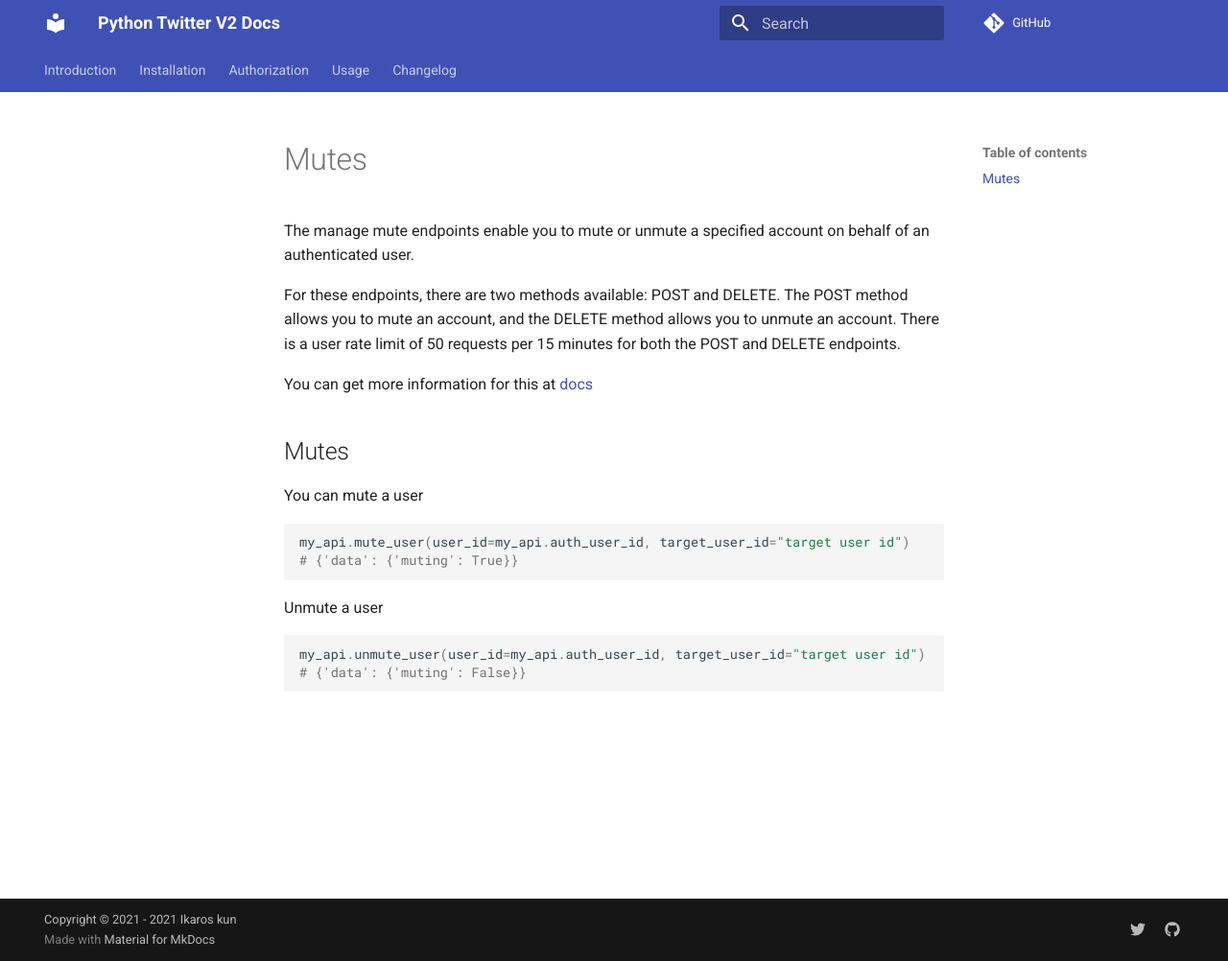
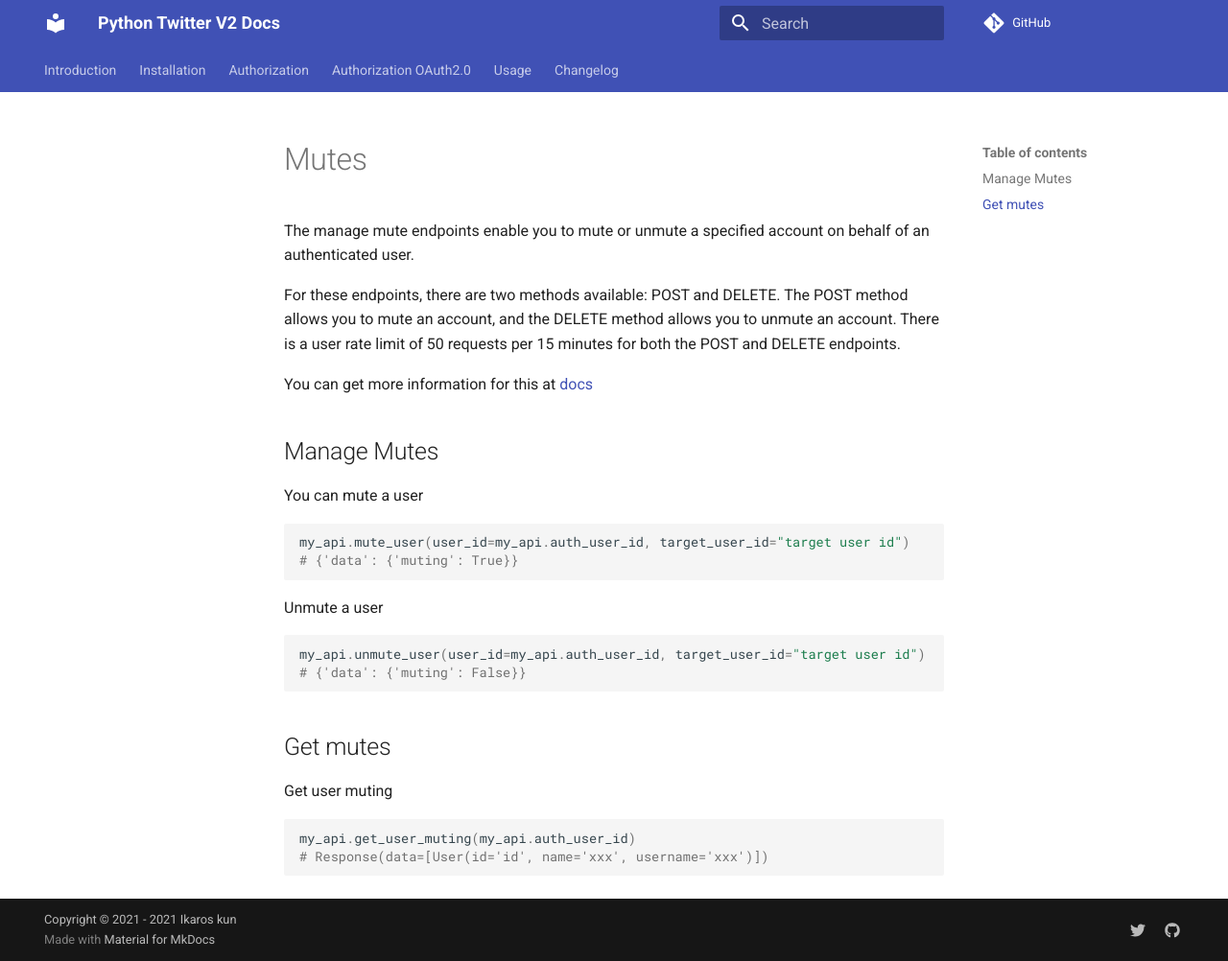
Before and after one commit to sns-sdks/python-twitter, an MkDocs documentation site: the page built from docs/docs/usage/users/mutes.md, in a window 1280 px wide and 1002 px high. Shown: the whole window at 96% size. Built offline with MkDocs 1.6.1 and Material for MkDocs 9.7.7, drawn with Linux system fonts in a browser that asks for light colours; comment, search, counter and statistics services are not loaded.

Commit message:
docs(docs): :memo: update docs for recently features

````diff
--- a/docs/docs/usage/users/mutes.md
+++ b/docs/docs/usage/users/mutes.md
@@ -4,7 +4,7 @@
 
 You can get more information for this at [docs](https://developer.twitter.com/en/docs/twitter-api/users/mutes/introduction)
 
-## Mutes
+## Manage Mutes
 
 You can mute a user
 
@@ -19,3 +19,12 @@
 my_api.unmute_user(user_id=my_api.auth_user_id, target_user_id="target user id")
 # {'data': {'muting': False}}
 ```
+
+## Get mutes
+
+Get user muting
+
+```python
+my_api.get_user_muting(my_api.auth_user_id)
+# Response(data=[User(id='id', name='xxx', username='xxx')])
+```
--- a/docs/mkdocs.yml
+++ b/docs/mkdocs.yml
@@ -31,6 +31,7 @@
   - Introduction: index.md
   - Installation: installation.md
   - Authorization: authorization.md
+  - Authorization OAuth2.0: authorization_oauth2.md
   - Usage:
       - Preparation: usage/preparation.md
       - Users:
````
Also changed, not shown: docs/docs/authorization.md (+1 -1 lines), docs/docs/authorization_oauth2.md (added, +48 -0 lines).
